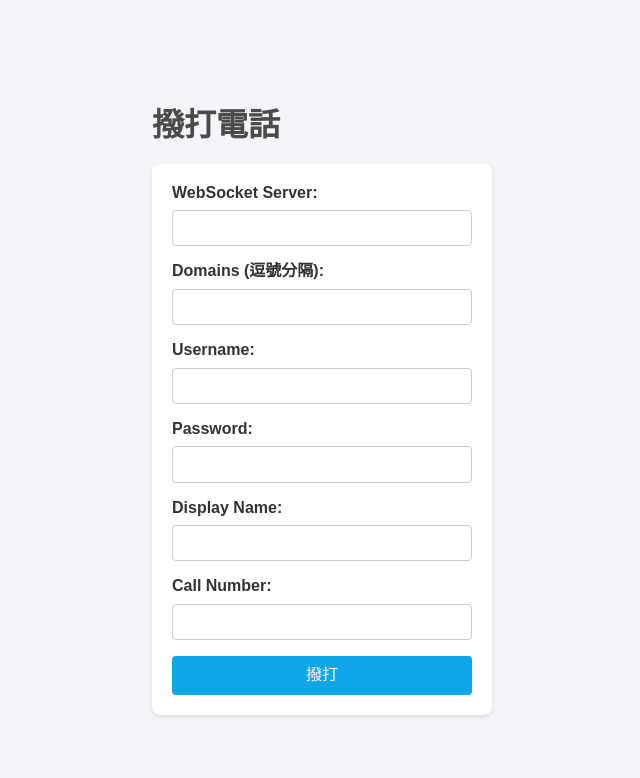
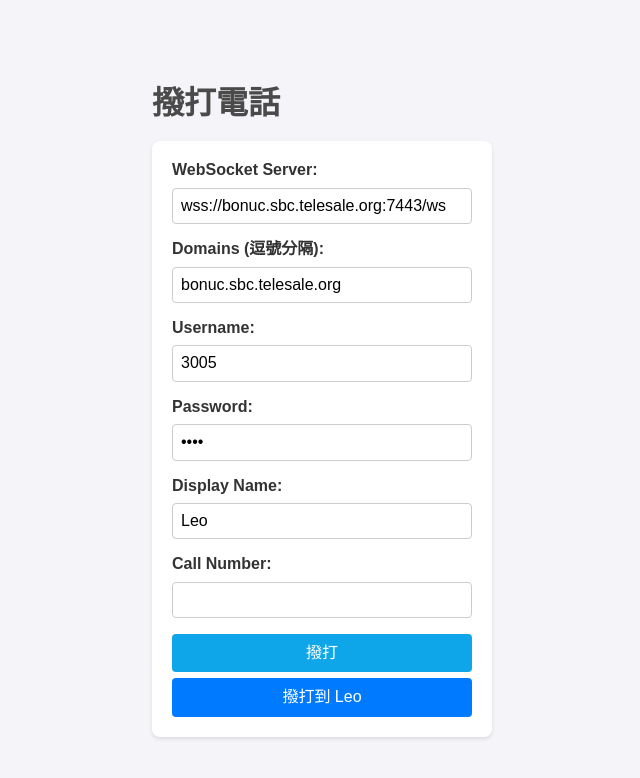
Before and after one commit to Aruminiya/DEMO_sip-js-bonvies, a React (Vite) app: page / in a window 1280 px wide. Shown: the top 778 px of the page, without its empty margins (318-958 px from the left). Built offline with nearby package versions, Linux system fonts and the light colour scheme.

Commit message:
feat: Add Call fixed number

```diff
--- a/src/App.tsx
+++ b/src/App.tsx
@@ -4,11 +4,11 @@ import { UserAgent, Inviter, SessionState, Session } from 'sip.js';
 
 function App() {
   // 定義狀態變數
-  const [wsServer, setWsServer] = useState(''); // WebSocket 伺服器地址
-  const [domains, setDomains] = useState(''); // SIP 域名
-  const [username, setUsername] = useState(''); // 使用者名稱
-  const [password, setPassword] = useState(''); // 密碼
-  const [displayName, setDisplayName] = useState(''); // 顯示名稱
+  const [wsServer, setWsServer] = useState('wss://bonuc.sbc.telesale.org:7443/ws'); // WebSocket 伺服器地址
+  const [domains, setDomains] = useState('bonuc.sbc.telesale.org'); // SIP 域名
+  const [username, setUsername] = useState('3005'); // 使用者名稱
+  const [password, setPassword] = useState('1234'); // 密碼
+  const [displayName, setDisplayName] = useState('Leo'); // 顯示名稱
   const [callNumber, setCallNumber] = useState(''); // 要撥打的號碼
   const [userAgent, setUserAgent] = useState<UserAgent | null>(null); // SIP.js 的 UserAgent
   const [currentSession, setCurrentSession] = useState<Session | null>(null); // 當前的通話會話
@@ -25,7 +25,7 @@ function App() {
     };
   }, [userAgent]);
 
-  const handleCall = async (event: { preventDefault: () => void; }) => {
+  const handleCall = async (event: { preventDefault: () => void }, callToNumber: string | null = null) => {
     event.preventDefault(); // 阻止表單提交的默認行為
 
     if (currentSession) {
@@ -63,7 +63,7 @@ function App() {
 
     try {
       await ua.start(); // 啟動 UserAgent
-      const targetURI = UserAgent.makeURI(`sip:${callNumber}@${domainList[0]}`); // 創建目標 URI
+      const targetURI = UserAgent.makeURI(`sip:${callToNumber ? callToNumber : callNumber}@${domainList[0]}`); // 創建目標 URI
       if (!targetURI) {
         setCallState("無法創建目標URI");
         return;
@@ -147,6 +147,8 @@ function App() {
         <button type="submit" style={{ backgroundColor: currentSession ? '#ef4444' : '#0ea5e9' }}>
           {currentSession ? '掛斷' : '撥打'}
         </button>
+
+        <button style={{ marginTop: '6px' }} type="button" onClick={(e)=>handleCall(e, '0915970815')}>撥打到 Leo</button>
       </form>
 
       <audio id="remoteAudio" autoPlay></audio>
```
